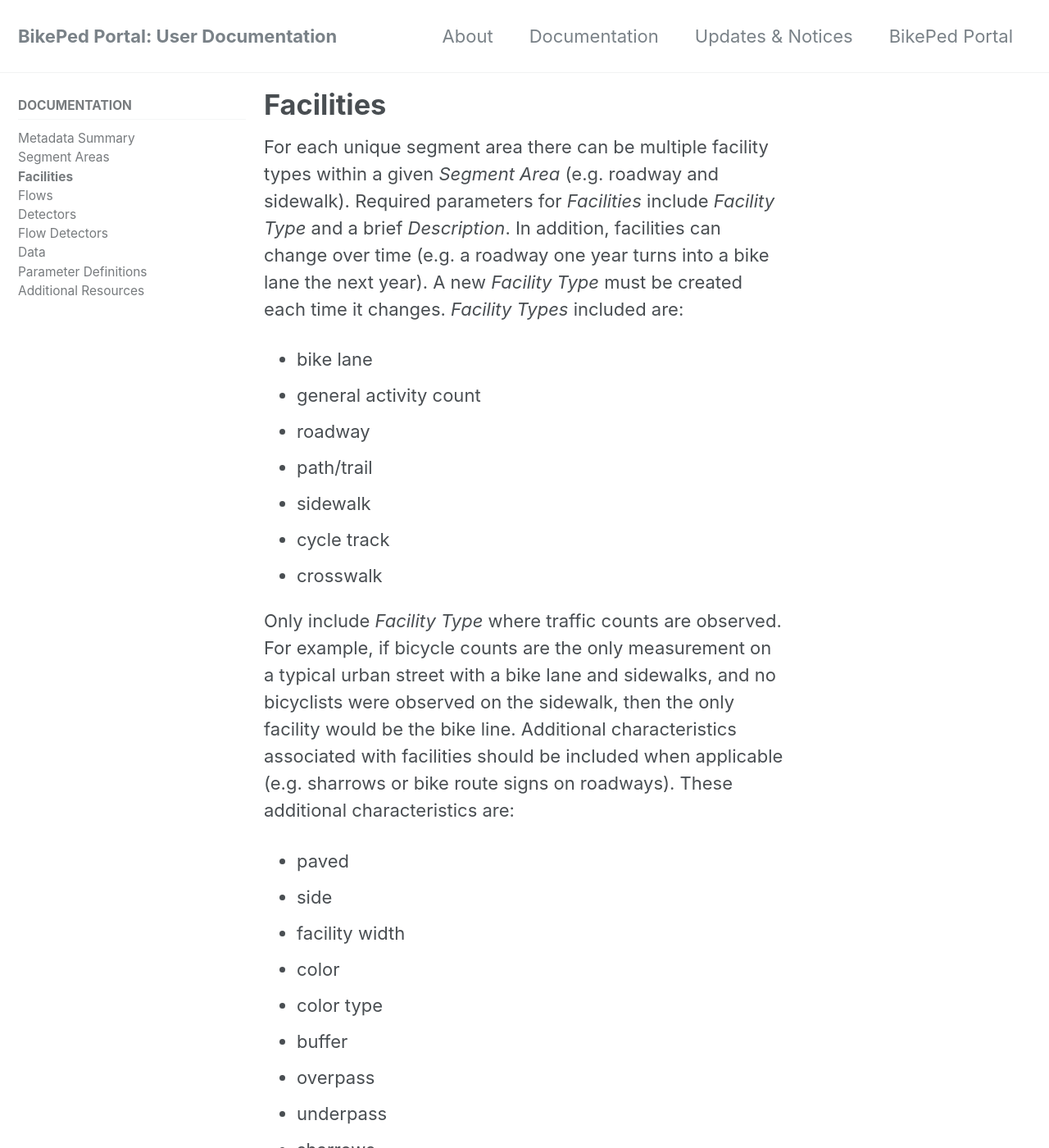
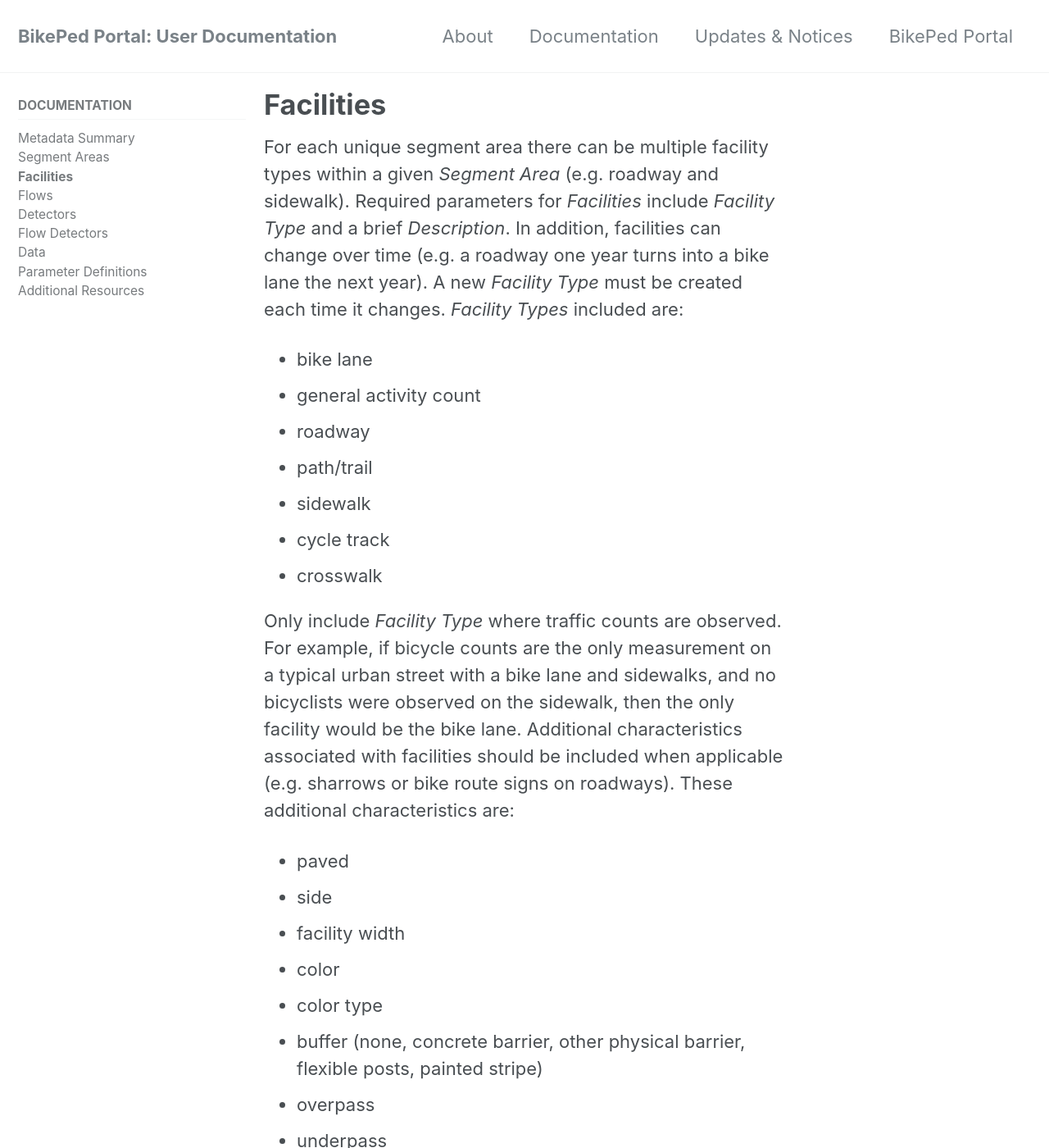
Before and after one commit to PSUTrec/documentation, a Jekyll site: the page built from _documents/02-facilities.md, in a window 1280 px wide and 1400 px high. Shown: the whole window at 82% size. Built offline with Jekyll 4.4.1, drawn with Linux system fonts in a browser that asks for light colours; nearby versions of some CDN libraries.

Commit message:
update facilities buffer type examples

```diff
--- a/_documents/02-facilities.md
+++ b/_documents/02-facilities.md
@@ -12,14 +12,14 @@ For each unique segment area there can be multiple facility types within a given
 * cycle track
 * crosswalk
 
-Only include _Facility Type_ where traffic counts are observed. For example, if bicycle counts are the only measurement on a typical urban street with a bike lane and sidewalks, and no bicyclists were observed on the sidewalk, then the only facility would be the bike line. Additional characteristics associated with facilities should be included when applicable (e.g. sharrows or bike route signs on roadways). These additional characteristics are:
+Only include _Facility Type_ where traffic counts are observed. For example, if bicycle counts are the only measurement on a typical urban street with a bike lane and sidewalks, and no bicyclists were observed on the sidewalk, then the only facility would be the bike lane. Additional characteristics associated with facilities should be included when applicable (e.g. sharrows or bike route signs on roadways). These additional characteristics are:
 
 * paved
 * side
 * facility width
 * color
 * color type
-* buffer
+* buffer (none, concrete barrier, other physical barrier, flexible posts, painted stripe)
 * overpass
 * underpass
 * sharrows
```
